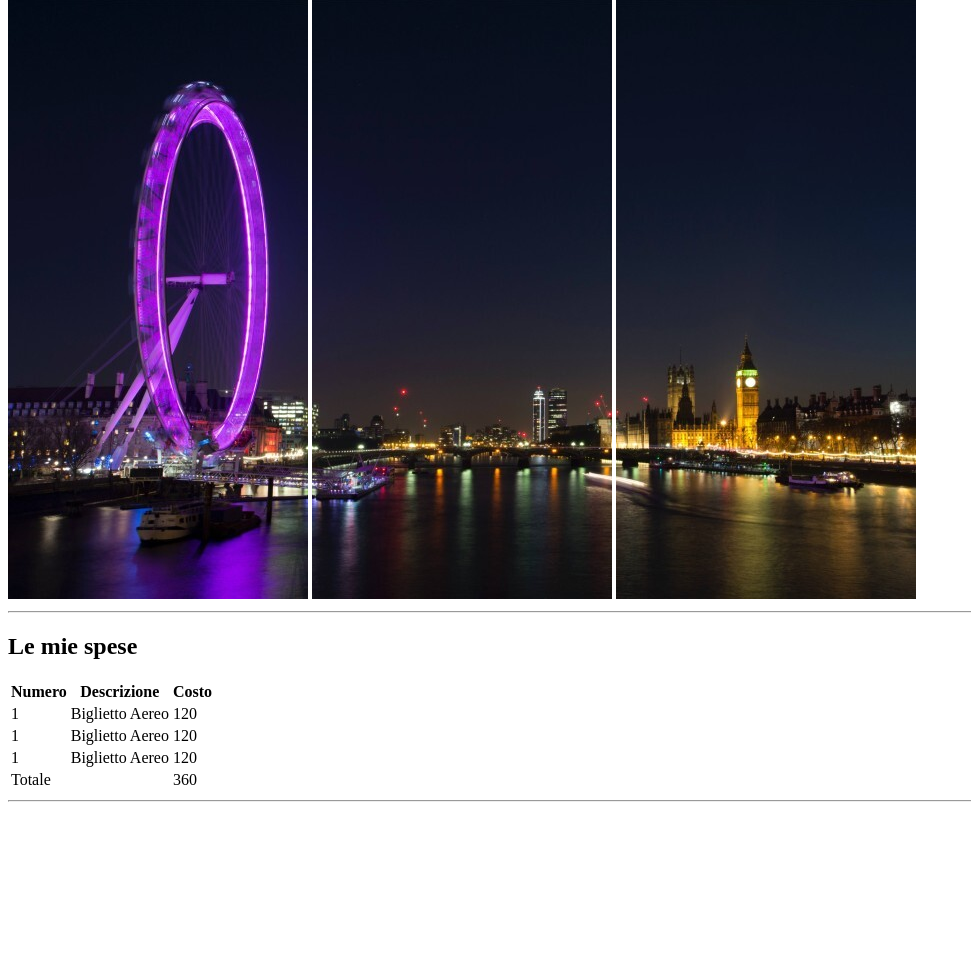
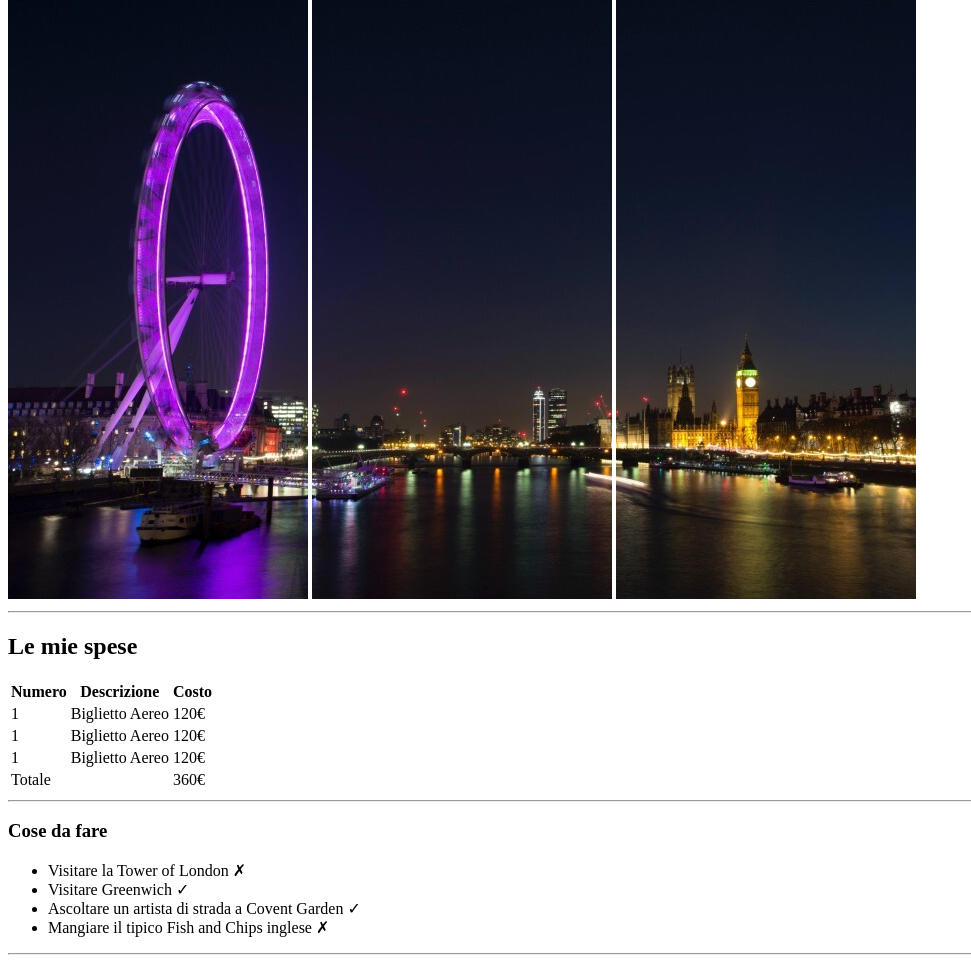
Before and after one commit to giuliagrfo/html-london-trip, a plain HTML site: page index.html in a window 1280 px wide. Shown: the part 68-1031 px from the top of the page, without its empty margins (0-971 px from the left). Before the commit the page ends 878 px from the top, so only its background shows below. Drawn offline with Linux system fonts and the light colour scheme.

Commit message:
main-to do

```diff
--- a/index.html
+++ b/index.html
@@ -35,25 +35,25 @@
                     <tr>
                         <td>1</td>
                         <td>Biglietto Aereo</td>
-                        <td>120</td>
+                        <td>120€</td>
                     </tr>
 
                     <tr>
                         <td>1</td>
                         <td>Biglietto Aereo</td>
-                        <td>120</td>
+                        <td>120€</td>
                     </tr>
 
                     <tr>
                         <td>1</td>
                         <td>Biglietto Aereo</td>
-                        <td>120</td>
+                        <td>120€</td>
                     </tr>
 
                     <tr>
                         <td>Totale</td>
                         <td></td>
-                        <td>360</td>
+                        <td>360€</td>
                     </tr>
 
                 </tbody>
@@ -61,6 +61,18 @@
 
             <hr>
         </section>
+
+        <section>
+            <h3>Cose da fare</h3>
+            <ul>
+                <li>Visitare la Tower of London &#10007 </li>
+                <li>Visitare Greenwich &#10003</li>
+                <li>Ascoltare un artista di strada a Covent Garden &#10003</li>
+                <li>Mangiare il tipico Fish and Chips inglese &#10007</li>
+            </ul>
+
+            <hr>
+        </section>
     </main>
     </body>
 </html>
```
